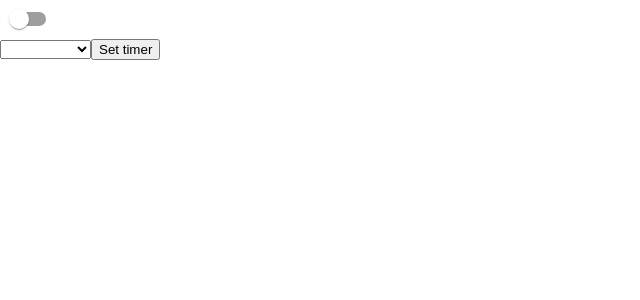
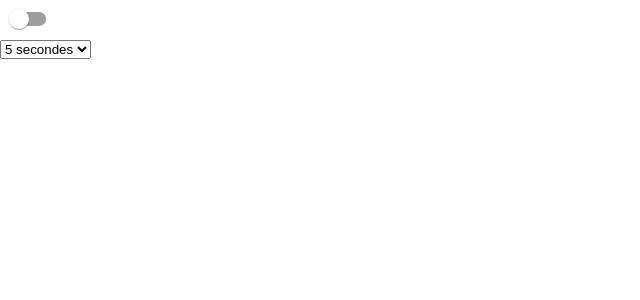
Before and after one commit to martinmortier/takeabreak, a React (Create React App) app: page / in a window 1280 px wide. Shown: the top 300 px of the page, without its empty margins (0-640 px from the left). Built offline with nearby package versions, Linux system fonts and the light colour scheme.

Commit message:
Fix timer bug

```diff
--- a/src/App.tsx
+++ b/src/App.tsx
@@ -3,7 +3,8 @@ import React,{ MouseEventHandler, useState } from "react";
 import "./App.css";
 import TimerForm from "./components/TimerForm";
 function App() {
-  const [time, setTime] = useState<number>(0);
+  const VALUE_START = 5000
+  const [time, setTime] = useState<number>(VALUE_START);
   const [startTimerNotification, setStartTimerNotification] = useState<boolean>(false)
 
   const startTimer = (time: number): void => {
@@ -17,23 +18,19 @@ function App() {
   const handleChange = (e: React.ChangeEvent<HTMLSelectElement>): void => {
     const number: number = Number(e.target.value);
     setTime(number);
-    startTimer(time)
-  };
-
-  const handleSubmit = (e: React.FormEvent<HTMLFormElement>): void => {
-    e.preventDefault();
-    startTimer(time);
+    startTimer(number)
   };
 
   const handleChangeStartTimer = (e: React.ChangeEvent<HTMLInputElement>): void => {
     e.preventDefault()
     setStartTimerNotification(e.target.checked)
+    startTimer(time)
   }
 
   return (
     <div>
       <Switch name="Start timer" onChange={handleChangeStartTimer}/>
-      <TimerForm handleChange={handleChange} handleSubmit={handleSubmit} time={time}/>
+      <TimerForm handleChange={handleChange} time={time}/>
     </div>
   );
 }
--- a/src/components/TimerForm.tsx
+++ b/src/components/TimerForm.tsx
@@ -1,22 +1,19 @@
-import React, { ChangeEventHandler, FormEventHandler } from "react";
+import React, { ChangeEventHandler } from "react";
 
 type TimerFormprops = {
-  handleSubmit: FormEventHandler<HTMLFormElement>;
   handleChange: ChangeEventHandler<HTMLSelectElement>;
   time: number;
 };
-const TimerForm = ({ handleSubmit, handleChange, time }: TimerFormprops) => {
+const TimerForm = ({ handleChange, time }: TimerFormprops) => {
   return (
     <div>
       <select value={time} onChange={handleChange}>
-        <option value="0"></option>
         <option value="5000">5 secondes</option>
         <option value="50000">5 minutes</option>
         <option value="150000">15 minutes</option>
         <option value="300000">30 minutes</option>
         <option value="600000">1 hours</option>
       </select>
-      <button type="submit">Set timer</button>
     </div>
   );
 };
```
